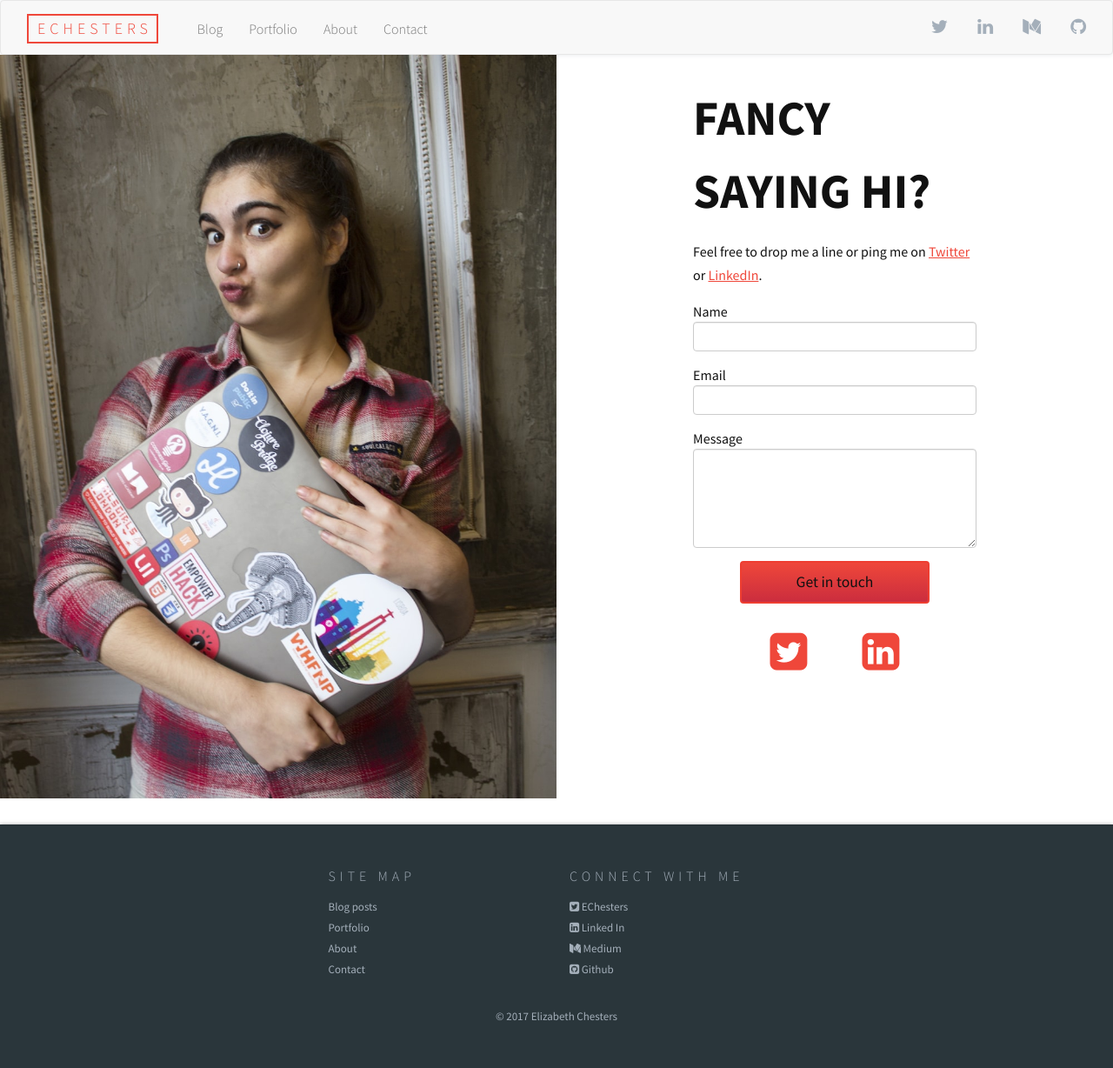
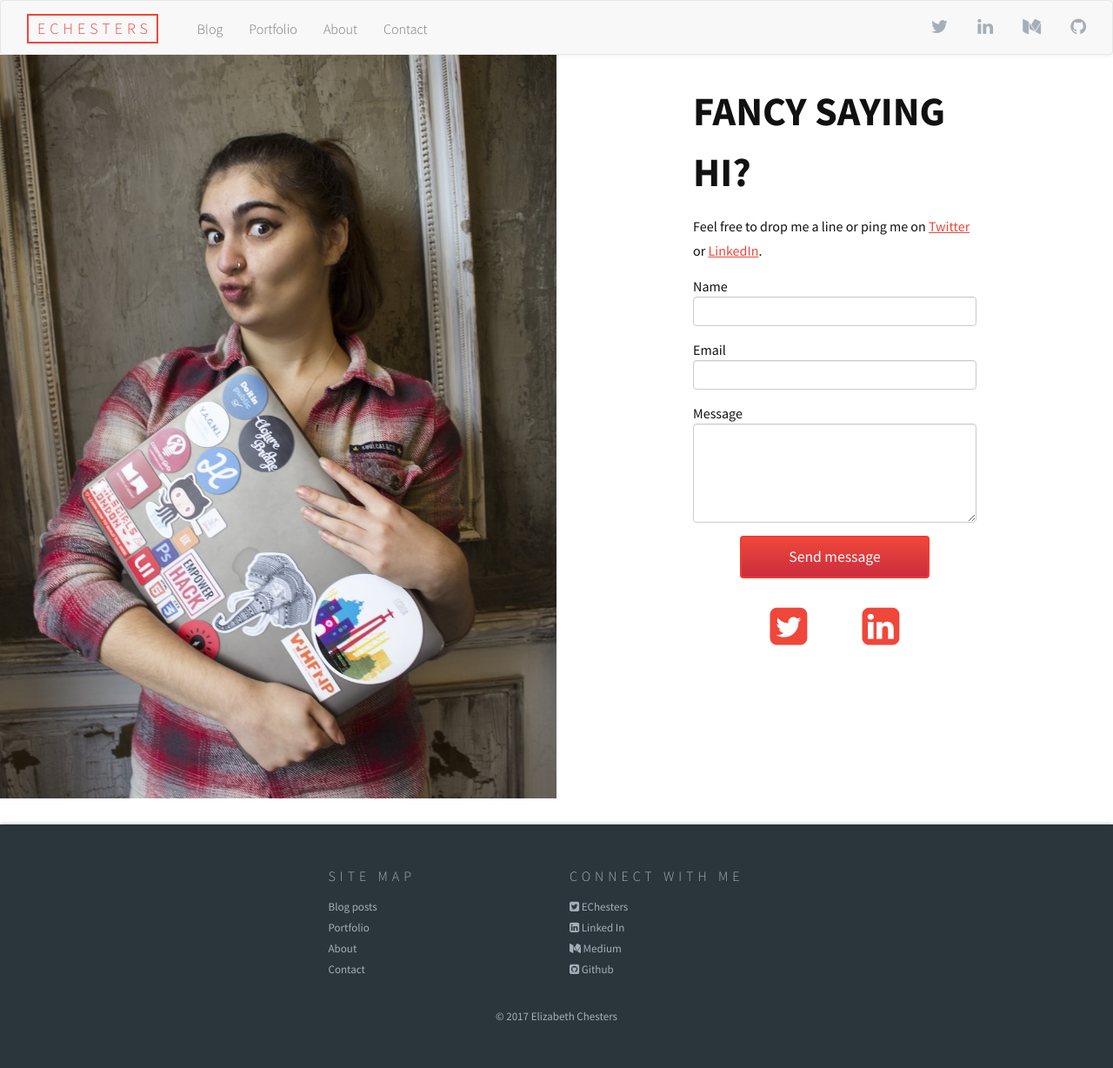
Before and after one commit to EChesters/echesters.github.io, a Jekyll site: the page built from pages/contact.html, in a window 1280 px wide. Shown: the whole page at 87% size. Built offline with Jekyll 4.4.1, drawn with Linux system fonts in a browser that asks for light colours; nearby versions of some CDN libraries.

Commit message:
Changed CTA on Contact - Added colour white rule for buttons

```diff
--- a/_sass/_buttons.scss
+++ b/_sass/_buttons.scss
@@ -1,4 +1,5 @@
 .btn {
+  color: $actual-white;
   padding: 10px $spacing-unit;
   border: 2px solid darken($brand-color, 2%);
   @include background-gradient($brand-color, $brand-secondary);
--- a/_sass/_contact.scss
+++ b/_sass/_contact.scss
@@ -26,6 +26,10 @@
   }
 }
 
+h1.hello-title {
+  font-size: 2.9em;
+}
+
 .half-slide {
   overflow: auto;
 
@@ -48,7 +52,7 @@
   }
 
   .description {
-    margin-top: calc( #{$spacing-unit} * 6);
+    margin-top: calc( #{$spacing-unit} * 1.5);
 
     @media only screen and (max-width: 1330px) {
       margin-top: $spacing-unit;
--- a/pages/contact.html
+++ b/pages/contact.html
@@ -28,7 +28,7 @@ title: Contact Me | Elizabeth Chesters
           <label for="message">Message</label>
           <textarea type="text" name="message" class="form-control" rows="5" id="message"></textarea>
         </div>
-        <input type="submit" value="Get in touch" class="btn col-xs-12 col-sm-8 position central">
+        <input type="submit" value="Send message" class="btn col-xs-12 col-sm-8 position central">
       </form>
 
       <div class="col-xs-12 text-center">
```
